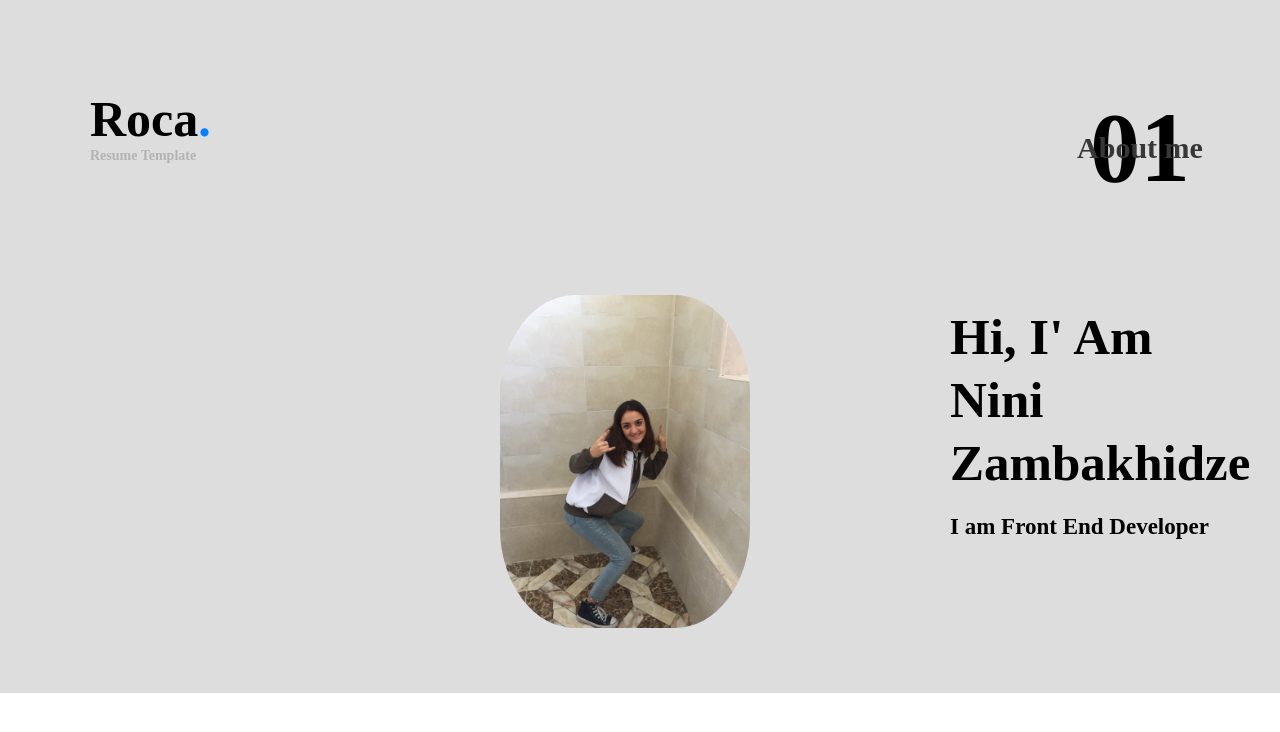
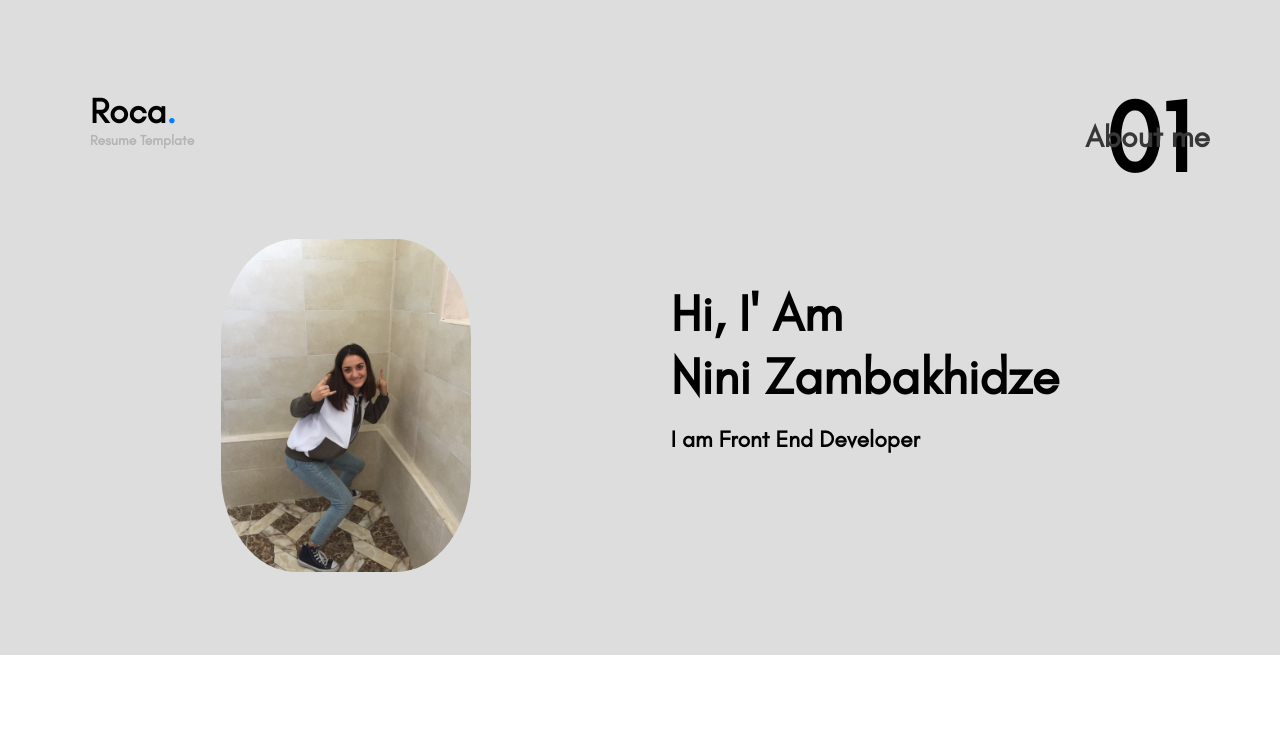
Before and after one commit to ninishka/FINAL-PROJECT, a plain HTML site: page index.html in a window 1280 px wide. Drawn offline with Linux system fonts and the light colour scheme.

Commit message:
fixed resolutions

```diff
--- a/index.html
+++ b/index.html
@@ -8,14 +8,13 @@
 </head>
 <body>
   <main>
-    <section class="main-first">
-      <div class="colored-back">
+    <section class="colored-back">
         <div class="headerlike">
             <div class="roca">
               <h2 class="h2">Roca<span class="blue-dot">.</span> </h2>
               <h5 class="resume-template">Resume Template</h5>
             </div>
-            <div class="aboutme01">
+            <div class="aboutmea01">
               <h1 class="a01">01</h1>
               <h2 class="aboutme">About me</h2>
             </div>
@@ -23,9 +22,9 @@
         <div class="person-main-info">
           <div class="slider">
             <ul>
-            <li><img class="my-img" src="249712390_1264543334011630_8664444979973515155_n.jpg" alt="Image 1"></li>
-            <li><img class="my-img" src="IMG_4535.JPG" alt="Image 2"></li>
-            <li><img class="my-img" src="photo_2024-03-19_12-46-59.jpg" alt="Image 3"></li>
+              <li><img class="my-img" src="imgs/249712390_1264543334011630_8664444979973515155_n.jpg" alt="Image 1"></li>
+              <li><img class="my-img" src="imgs/IMG_4535.JPG" alt="Image 2"></li>
+              <li><img class="my-img" src="imgs/photo_2024-03-19_12-46-59.jpg" alt="Image 3"></li>
             </ul>
           </div>
           <div class="name-occupation">
--- a/styles.css
+++ b/styles.css
@@ -5,13 +5,21 @@
 }
 
 
+@font-face {
+  font-family: 'Glacial Indifference';
+  src: url('fonts/glacial-indifference.regular.otf') format('opentype');
+  font-weight: normal;
+  font-style: normal;
+}
 
 /* first-section */
 
 .colored-back {
   background-color: #DDDDDD;
-  width: auto;
-  height: 693px;
+  width: 100%;
+  height: auto;
+  font-family: 'Glacial Indifference', sans-serif;
+  position: relative;
 }
 
 .headerlike {
@@ -29,7 +37,7 @@
 
 
 .h2 {
-  font-size: 50px;
+  font-size: 35px;
 }
 .resume-template {
   font-size: 14px;
@@ -38,9 +46,9 @@
 }
 
 
-.aboutme01 {
- position: relative;
-  margin: 90px;
+.aboutmea01 {
+  position: relative;
+  margin: 77px 90px 0 0;
 }
 
 .a01 {
@@ -51,7 +59,7 @@
   color: #373737;
   font-size: 30px;
   position: absolute;
-  top: 50%;
+  top: 37%;
   left: 50%;
   transform: translate(-50%, -50%);
   width: max-content;
@@ -79,7 +87,7 @@
 .slider {
   display: flex;
   justify-content: flex-start;
-  margin-left: 500px;
+  /* margin-left: 500px; */
 }
 .slider ul li:first-child {
   display: block;
@@ -89,11 +97,22 @@
 .person-main-info {
   display: flex;
   align-items: center;
+  flex-direction: row;
+  justify-content: center;
+  padding: 0 79px 79px 79px ;
+  @media (max-width: 850px) {
+    flex-direction: column;
+  }
 }
 
 .name-occupation {
   margin-left: 200px;
   line-height: 63px;
+
+  @media (max-width: 850px) {
+    margin: 15px auto;
+    text-align: center;
+  }
 }
 .Hi {
   font-size: 51px;
```
Also changed, not shown: fonts/glacial-indifference.regular.otf (added), imgs/249712390_1264543334011630_8664444979973515155_n.jpg (renamed from 249712390_1264543334011630_8664444979973515155_n.jpg), imgs/IMG_4535.JPG (renamed from IMG_4535.JPG), imgs/photo_2024-03-19_12-46-59.jpg (renamed from photo_2024-03-19_12-46-59.jpg). Lines whose indentation alone changed are shown as unchanged.
